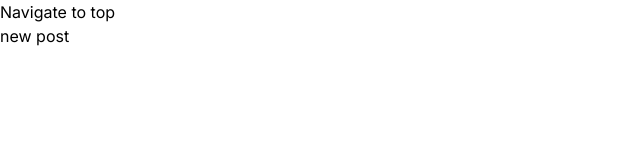
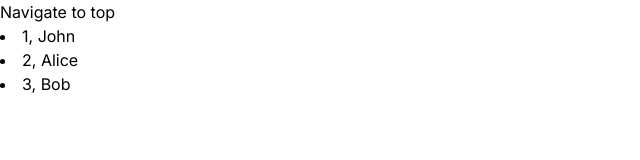
Before and after one commit to Supanut1911/promptopia_app, a Next.js app: page /posts/new in a window 1280 px wide. Shown: the top 160 px of the page, without its empty margins (0-640 px from the left). Built offline with nearby package versions, Linux system fonts and the light colour scheme.

Commit message:
fix: add api endpoint

```diff
--- /dev/null
+++ b/app/api/users/route.ts
@@ -0,0 +1,20 @@
+import type { NextApiRequest, NextApiResponse } from "next";
+
+//http://localhost:3000/api/users [GET]
+export async function GET(req: NextApiRequest, res: NextApiResponse) {
+  const users = [
+    { id: 1, name: "John" },
+    { id: 2, name: "Alice" },
+    { id: 3, name: "Bob" },
+  ];
+  return new Response(JSON.stringify(users));
+}
+export async function HEAD(request: Request, response: Response) {}
+
+export async function POST(request: Request, response: Response) {}
+
+export async function PUT(request: Request, response: Response) {}
+
+export async function PATCH(request: Request, response: Response) {}
+
+export async function DELETE(request: Request, response: Response) {}
--- a/app/posts/[postId]/page.tsx
+++ b/app/posts/[postId]/page.tsx
@@ -16,15 +16,15 @@ const page = async ({ params }: { params: { postId: number } }) => {
 
   //SSG
   // const url = `https://jsonplaceholder.typicode.com/posts/${params.postId}`;
-  // const res = await fetch(url)
+  // const res = await fetch(url);
   // const jsonres: Promise<Post> = res.json();
   // const data: Post = await jsonres;
 
   // // ISR
   // const url = `https://jsonplaceholder.typicode.com/posts/${params.postId}`;
   // const res = await fetch(url, {
-  //   next: {revalidate: 10}
-  // })
+  //   next: { revalidate: 10 },
+  // });
   // const jsonres: Promise<Post> = res.json();
   // const data: Post = await jsonres;
 
--- a/app/posts/loading.tsx
+++ b/app/posts/loading.tsx
@@ -1,7 +1,7 @@
 import React from "react";
 
 const loading = () => {
-  return <div>loading skeleton</div>;
+  return <div>loading ... </div>;
 };
 
 export default loading;
--- a/app/posts/new/page.tsx
+++ b/app/posts/new/page.tsx
@@ -1,7 +1,27 @@
 import React from "react";
 
-const page = () => {
-  return <div>new post</div>;
+export interface User {
+  id: number;
+  name: string;
+}
+
+const page = async () => {
+  const url = "http://localhost:3000/api/users";
+  const res = await fetch(url);
+  const resJSON: Promise<User[]> = res.json();
+  const data = await resJSON;
+
+  return (
+    <div>
+      {data.map((i) => {
+        return (
+          <li key={i.id}>
+            {i.id}, {i.name}
+          </li>
+        );
+      })}
+    </div>
+  );
 };
 
 export default page;
```
